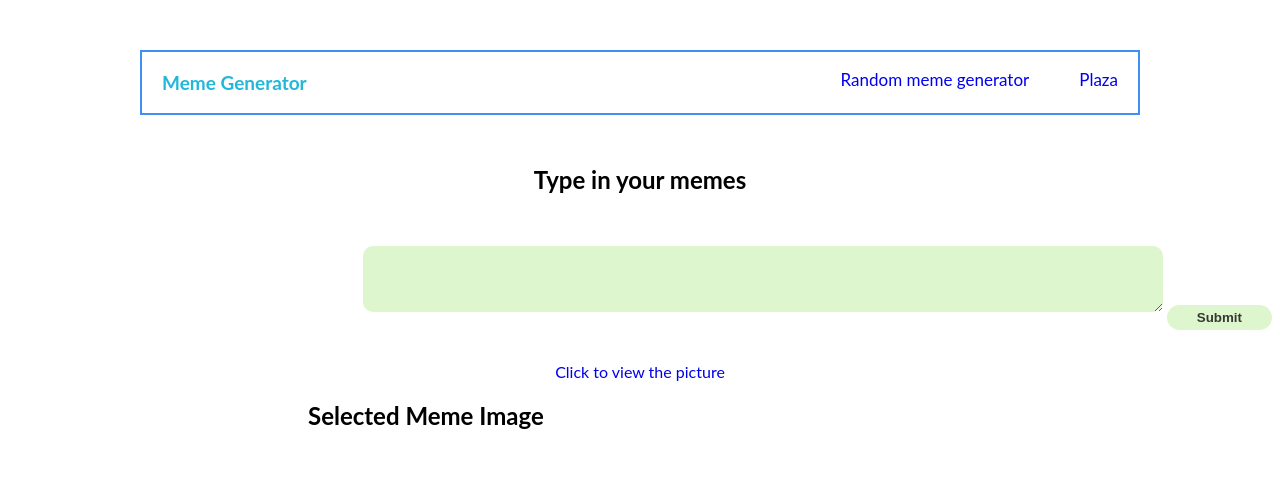
After one commit to wolfcomos/meme_generator, a Flask app: template templates/meme_text.html in a window 1280 px wide. The commit adds this page. Shown: the top 503 px of the page. Run offline with Flask 2, Linux system fonts and the light colour scheme; the template is opened without the code that fills it, so the values that code supplies are empty.

Commit message:
new progress made for the whole program

```diff
--- a/app.py
+++ b/app.py
@@ -9,8 +9,18 @@ import requests
 import os
 import sys
 from flickrapi import FlickrAPI
+from PIL import Image, ImageDraw, ImageFont
 
-#flicker initialization
+file_list = []
+dir_name = ""
+def image_processor(entry_text,address):
+    old_img = Image.open(address)
+    X, Y = old_img.size
+    new_image = old_img.resize((300, 300), Image.ANTIALIAS).transpose(Image.ROTATE_90)
+    draw = ImageDraw.Draw(new_image)
+    newfont = ImageFont.truetype('simkai.ttf', 20)
+    draw.text((40, 150), entry_text, font=newfont, fill="black")
+    new_image = new_image.save("new.jpeg")
 class Idown:
     api_key = u'17c46cc46051677475500e33ce2a0e18'
     api_secret = u'fd9bcdd95543e079'
@@ -71,17 +81,22 @@ class Idown:
         print('Getting urls for', self.name_object)
         urls = self.get_urls(self.name_object, self.number_objects)
         print('Downloading images for', self.name_object)
-        path = os.path.join('data', self.name_object)
+        path = './static'
+        path = os.path.join(path, self.name_object)
         self.download_images(urls, path)
 
-
-
+def create_file_list(dir_name):
+    list_files = []
+    for root, dirs, files in os.walk('./static/'+dir_name+'/',topdown=False):
+        for name in files:
+            list_files.append(os.path.join(root, name))
+    return list_files
 def create_app():
     app = Flask(__name__)
     api = Api(app)
     #set flask api
     client = MongoClient("mongodb+srv://wolf_comos:021115@microblogcluster.mv4br.mongodb.net/test")
-    app.db = client.TheHelp
+    app.db = client.Microblog.entries
     # connect to Mongodb database
     class Helloworld(Resource):
         def get(self):
@@ -95,36 +110,43 @@ def create_app():
     key = False
     @app.route("/", methods=["GET","POST"])
     def index():
-    #判定是否又cookie
+        global dir_name;
         #print([e for e in app.db.entries.find({})])
+        global file_list
         if request.method == "POST":
-            entry_user = request.cookies.get("name")
             entry_content = request.form.get("content")
+            dir_name = entry_content
             image_x = Idown(2, entry_content)
-            image_x.download();
+            image_x.download()
             print(entry_content)
-            formatted_date = datetime.datetime.today().strftime("%Y-%m-%d")
-            random.seed(8)
-            post_id = str(random.random()*(10^8))
-            print(post_id)
-            app.db.entries.insert({"content": entry_content,
-                                   "date": formatted_date,
-                                   "user": entry_user,
-                                   "post_id": post_id})
-            #post_id = random.seed(8)
-            # one_post = app.db.post
-            # one_post.insert({"post_id":post_id})
+            file_list = create_file_list(entry_content)
+            app.db.entries.insert({"content": entry_content})
+        return render_template("index.html", entries=file_list)
 
-        entries_with_date = [
-            (
-                entry["user"],
-                entry["content"],
-                entry["date"],
-                entry["post_id"]
-            )
-            for entry in app.db.entries.find({})
-        ]
-        return render_template("index.html", entries=entries_with_date)
-    return app;
+    @app.route("/text_generator/<picture_name>", methods=["GET", "POST"])
+    def text_generate(picture_name):
+        print("soooo cooolll")
+        print(picture_name)
+        img_path = load_image(picture_name)
+        if request.method == "POST":
+            meme_text = request.form.get("content_meme")
+            image_processor(meme_text,img_path)
+        return render_template("meme_text.html", entry_img=img_path, page_index=picture_name)
+
+    @app.route("/new_image", methods=["GET", "POST"])
+    def image_new():
+        if request.method == "GET":
+            new_image_path = './static/'+dir_name+'/new.jpeg'
+            return render_template("new_image.html", entry_image=new_image_path, dir_name=dir_name)
+
+    return app
+
+def load_image(pic_name):
+    index_name = int(pic_name)
+    img_path = file_list[index_name]
+    print(img_path)
+    return img_path
+
+
 if __name__ == "__main__":
     create_app()
--- /dev/null
+++ b/templates/meme_text.html
@@ -0,0 +1,51 @@
+<!DOCTYPE html>
+<html>
+<head>
+    <meta charset="UTF-8">
+    <meta name="viewport" content="width=device-width, initial-scale=1.0">
+    <title style="font-weight=hold">Meme Generator</title>
+    <link rel="stylesheet" href="/static/css/index.css" />
+</head>
+<body>
+    <header class="navi" style="border:2px solid #3d90f5">
+        <div class="navi__title">
+            <p class="navi__title">Meme Generator</p>
+        </div>
+        <div class="navi__menu">
+            <li class="navi__menu__item"><a href="/" class="navi__link">Random meme generator</a></li>
+            <li class="navi__menu__item"><a href="     " class="navi__link">Plaza</a></li>
+        </div>
+    </header>
+    <main class="con">
+         <center>
+         <section>
+             <div style="border:10px solid #3d90f5 width=225px height=400px" >
+                    <h1>Type in your memes</h1>
+                    </div>
+                    <form class="form" action="/text_generator/{{ page_index }}" method="POST">
+                        <p class="form__input">
+                            <center>
+                            <textarea class="form__textarea" name="content_meme" id="entry" ></textarea>
+                            <button class="form__submit" type="submit">Submit</button>
+                            </center>
+                        </p>
+                    </form>
+             <a href="/new_image">Click to view the picture</a>
+         </section>
+         </center>
+                <section class="unique">
+                    <h1>Selected Meme Image</h1>
+                    <article class="entry">
+                        <div>
+                            <h2 class="entry__title"></h2>
+                        </div>
+                        <p class="entry__content">
+                        <img src="{{ entry_img }}">
+                        </p>
+                    </article>
+                </section>
+    </main>
+    <div id="app"> </div>
+
+</body>
+</html>
```
Also changed, not shown: client.py (+12 -1 lines), templates/index.html (+5 -16 lines), templates/new_image.html (added, +10 -0 lines), new.jpeg (added), static/OK/50884554102_30ad1ce42c_k.jpg (added), static/OK/51241976091_722f25c32c_o.jpg (added), static/cool/19854104156_969da9c6ae_k.jpg (added), static/cool/50895382107_1e8696cca9_k.jpg (added), static/face/3881465979_46be161abd_o.jpg (added), static/face/5909392913_7e07d0fac8_c.jpg (added), static/face/8372455515_3d8d49ff67_b.jpg (added), static/sdasdads/3943519450_cc0b2af0fd_o.jpg (added), static/sdasdads/41400937800_b64fbccc5e_o.png (added), 2 other files.
